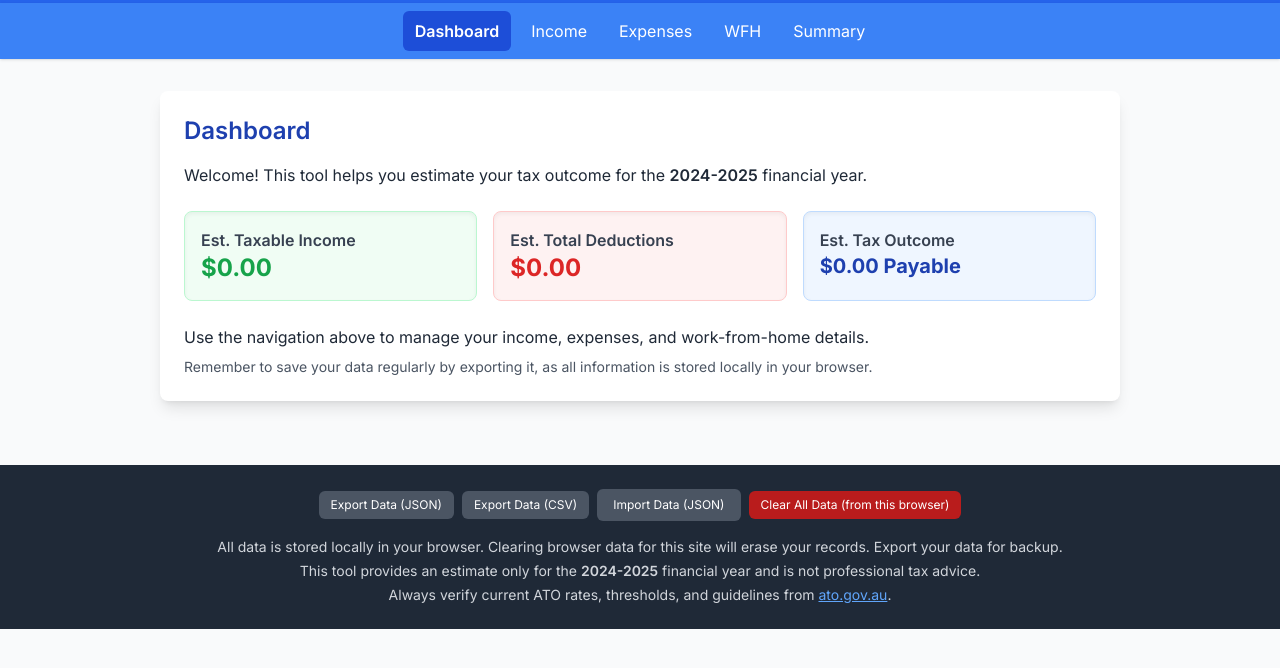
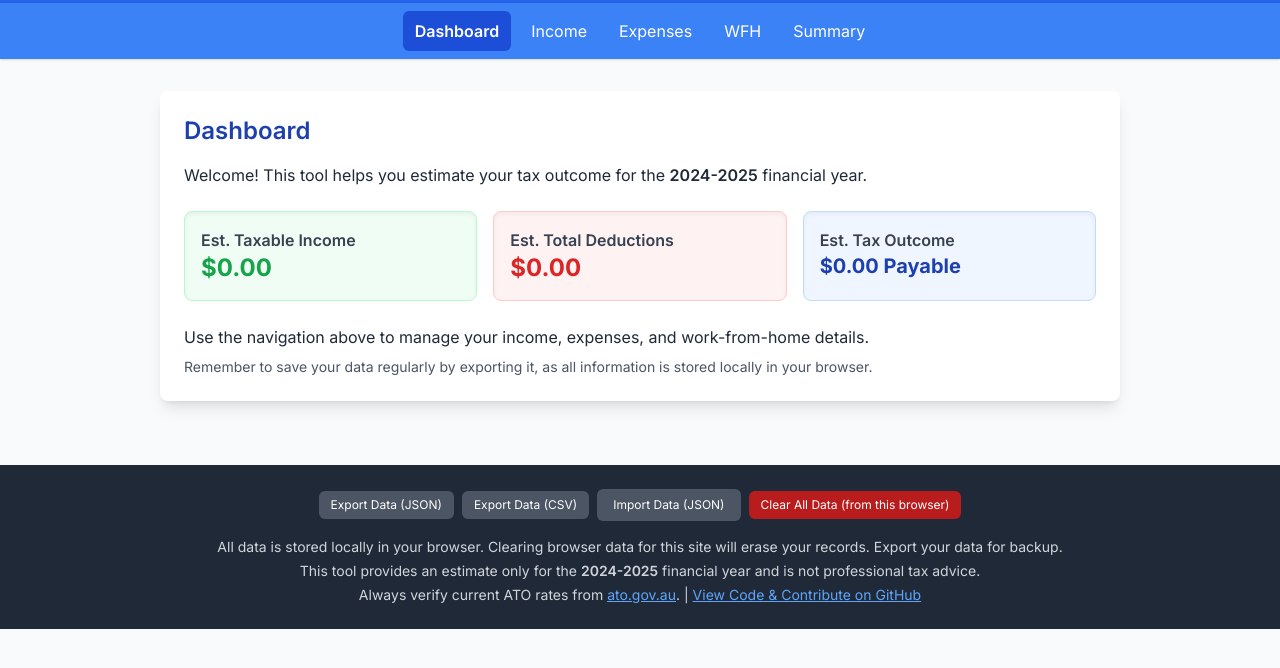
Before and after one commit to kazimurtaza/aussie-tax-helper, a plain HTML site: page index.html in a window 1280 px wide. Shown: the part 82-750 px from the top of the page. Drawn offline with nearby package versions, Linux system fonts and the light colour scheme.

Commit message:
footer updated

```diff
--- a/index.html
+++ b/index.html
@@ -541,7 +541,11 @@
         </div>
         <p class="mb-1">All data is stored locally in your browser. Clearing browser data for this site will erase your records. Export your data for backup.</p>
         <p class="mb-1">This tool provides an estimate only for the <span class="financialYearDisplay font-semibold">2024-2025</span> financial year and is not professional tax advice.</p>
-        <p>Always verify current ATO rates, thresholds, and guidelines from <a href="https://www.ato.gov.au" target="_blank" rel="noopener noreferrer" class="text-blue-400 hover:text-blue-300 underline">ato.gov.au</a>.</p>
+
+        <p>
+            Always verify current ATO rates from <a href="https://www.ato.gov.au" target="_blank" rel="noopener noreferrer" class="text-blue-400 hover:text-blue-300 underline">ato.gov.au</a>. |
+            <a href="https://github.com/kazimurtaza/aussie-tax-helper" target="_blank" rel="noopener noreferrer" class="text-blue-400 hover:text-blue-300 underline">View Code & Contribute on GitHub</a>
+        </p>
     </footer>
 
     <div id="app-modal" class="modal-backdrop">
```
